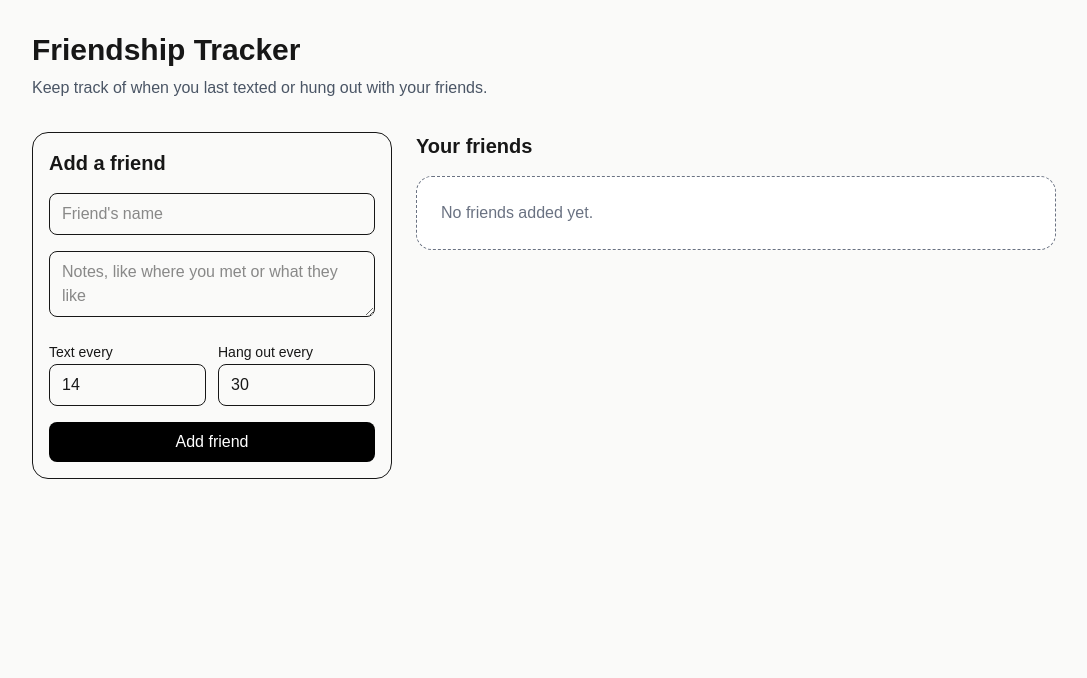
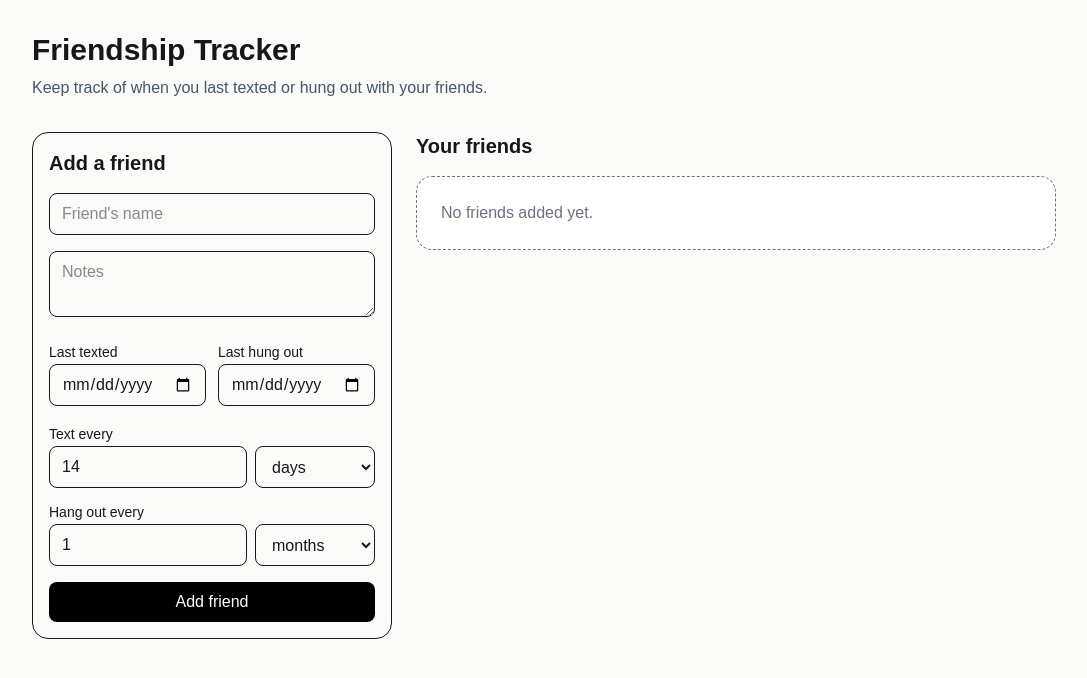
Before and after one commit to pcle1202/ft, a Next.js app: page / in a window 1280 px wide. Shown: the top 678 px of the page, without its empty margins (96-1183 px from the left). Built offline with nearby package versions, Linux system fonts and the light colour scheme.

Commit message:
allowed editing friend info; added option to choose between months or days

```diff
--- a/components/FriendCard.tsx
+++ b/components/FriendCard.tsx
@@ -1,5 +1,6 @@
 "use client";
 
+import { useState } from "react";
 import { Friend } from "@/types/friend";
 import { formatLastInteraction, getStatus } from "@/lib/date";
 
@@ -9,11 +10,45 @@ type FriendCardProps = {
   onDeleteFriend: (friendId: string) => void;
 };
 
+function daysToAmountAndUnit(days: number) {
+  if (days % 30 === 0) {
+    return { amount: days / 30, unit: "months" as const };
+  }
+
+  return { amount: days, unit: "days" as const };
+}
+
+function isoToDateInput(value?: string) {
+  if (!value) return "";
+  return value.slice(0, 10);
+}
+
 export default function FriendCard({
   friend,
   onUpdateFriend,
   onDeleteFriend,
 }: FriendCardProps) {
+  const initialText = daysToAmountAndUnit(friend.textFrequencyDays);
+  const initialHangout = daysToAmountAndUnit(friend.hangoutFrequencyDays);
+
+  const [isEditing, setIsEditing] = useState(false);
+  const [name, setName] = useState(friend.name);
+  const [notes, setNotes] = useState(friend.notes ?? "");
+  const [lastTexted, setLastTexted] = useState(
+    isoToDateInput(friend.lastTexted)
+  );
+  const [lastHungOut, setLastHungOut] = useState(
+    isoToDateInput(friend.lastHungOut)
+  );
+
+  const [textAmount, setTextAmount] = useState(initialText.amount);
+  const [textUnit, setTextUnit] = useState<"days" | "months">(initialText.unit);
+
+  const [hangoutAmount, setHangoutAmount] = useState(initialHangout.amount);
+  const [hangoutUnit, setHangoutUnit] = useState<"days" | "months">(
+    initialHangout.unit
+  );
+
   const textStatus = getStatus(friend.lastTexted, friend.textFrequencyDays);
   const hangoutStatus = getStatus(
     friend.lastHungOut,
@@ -32,6 +67,145 @@ export default function FriendCard({
     return "bg-red-100 text-red-700";
   }
 
+  function handleSave() {
+    onUpdateFriend({
+      ...friend,
+      name,
+      notes,
+      lastTexted: lastTexted ? new Date(lastTexted).toISOString() : undefined,
+      lastHungOut: lastHungOut ? new Date(lastHungOut).toISOString() : undefined,
+      textFrequencyDays: textUnit === "months" ? textAmount * 30 : textAmount,
+      hangoutFrequencyDays:
+        hangoutUnit === "months" ? hangoutAmount * 30 : hangoutAmount,
+    });
+
+    setIsEditing(false);
+  }
+
+  function handleCancel() {
+    const resetText = daysToAmountAndUnit(friend.textFrequencyDays);
+    const resetHangout = daysToAmountAndUnit(friend.hangoutFrequencyDays);
+
+    setName(friend.name);
+    setNotes(friend.notes ?? "");
+    setLastTexted(isoToDateInput(friend.lastTexted));
+    setLastHungOut(isoToDateInput(friend.lastHungOut));
+    setTextAmount(resetText.amount);
+    setTextUnit(resetText.unit);
+    setHangoutAmount(resetHangout.amount);
+    setHangoutUnit(resetHangout.unit);
+    setIsEditing(false);
+  }
+
+  if (isEditing) {
+    return (
+      <div className="rounded-2xl border bg-white p-4 shadow-sm space-y-4">
+        <input
+          className="w-full rounded-lg border px-3 py-2"
+          value={name}
+          onChange={(e) => setName(e.target.value)}
+        />
+
+        <textarea
+          className="w-full rounded-lg border px-3 py-2"
+          value={notes}
+          onChange={(e) => setNotes(e.target.value)}
+          placeholder="Notes"
+        />
+
+        <div className="grid gap-3 sm:grid-cols-2">
+          <label className="space-y-1">
+            <span className="text-sm">Last texted</span>
+            <input
+              type="date"
+              className="w-full rounded-lg border px-3 py-2"
+              value={lastTexted}
+              onChange={(e) => setLastTexted(e.target.value)}
+            />
+          </label>
+
+          <label className="space-y-1">
+            <span className="text-sm">Last hung out</span>
+            <input
+              type="date"
+              className="w-full rounded-lg border px-3 py-2"
+              value={lastHungOut}
+              onChange={(e) => setLastHungOut(e.target.value)}
+            />
+          </label>
+        </div>
+
+        <div className="space-y-3">
+          <label className="space-y-1 block">
+            <span className="text-sm">Text every</span>
+
+            <div className="grid grid-cols-[minmax(90px,1fr)_120px] gap-2">
+              <input
+                type="number"
+                className="w-full rounded-lg border px-3 py-2"
+                value={textAmount}
+                onChange={(e) => setTextAmount(Number(e.target.value))}
+                min={1}
+              />
+
+              <select
+                className="w-full rounded-lg border px-3 py-2"
+                value={textUnit}
+                onChange={(e) =>
+                  setTextUnit(e.target.value as "days" | "months")
+                }
+              >
+                <option value="days">days</option>
+                <option value="months">months</option>
+              </select>
+            </div>
+          </label>
+
+          <label className="space-y-1 block">
+            <span className="text-sm">Hang out every</span>
+
+            <div className="grid grid-cols-[minmax(90px,1fr)_120px] gap-2">
+              <input
+                type="number"
+                className="w-full rounded-lg border px-3 py-2"
+                value={hangoutAmount}
+                onChange={(e) => setHangoutAmount(Number(e.target.value))}
+                min={1}
+              />
+
+              <select
+                className="w-full rounded-lg border px-3 py-2"
+                value={hangoutUnit}
+                onChange={(e) =>
+                  setHangoutUnit(e.target.value as "days" | "months")
+                }
+              >
+                <option value="days">days</option>
+                <option value="months">months</option>
+              </select>
+            </div>
+          </label>
+        </div>
+
+        <div className="grid grid-cols-2 gap-2">
+          <button
+            className="rounded-lg bg-black px-3 py-2 text-sm text-white"
+            onClick={handleSave}
+          >
+            Save
+          </button>
+
+          <button
+            className="rounded-lg border px-3 py-2 text-sm"
+            onClick={handleCancel}
+          >
+            Cancel
+          </button>
+        </div>
+      </div>
+    );
+  }
+
   return (
     <div className="rounded-2xl border bg-white p-4 shadow-sm space-y-4">
       <div>
@@ -40,16 +214,24 @@ export default function FriendCard({
       </div>
 
       <div className="space-y-2 text-sm">
-        <div className="flex items-center justify-between">
+        <div className="flex items-center justify-between gap-4">
           <span>Last texted: {formatLastInteraction(friend.lastTexted)}</span>
-          <span className={`rounded-full px-2 py-1 text-xs ${statusClass(textStatus)}`}>
+          <span
+            className={`shrink-0 rounded-full px-2 py-1 text-xs ${statusClass(
+              textStatus
+            )}`}
+          >
             {statusLabel(textStatus)}
           </span>
         </div>
 
-        <div className="flex items-center justify-between">
+        <div className="flex items-center justify-between gap-4">
           <span>Last hung out: {formatLastInteraction(friend.lastHungOut)}</span>
-          <span className={`rounded-full px-2 py-1 text-xs ${statusClass(hangoutStatus)}`}>
+          <span
+            className={`shrink-0 rounded-full px-2 py-1 text-xs ${statusClass(
+              hangoutStatus
+            )}`}
+          >
             {statusLabel(hangoutStatus)}
           </span>
         </div>
@@ -81,6 +263,14 @@ export default function FriendCard({
         </button>
       </div>
 
+      <div className="flex justify-between">
+        <button
+          className="text-sm text-gray-600"
+          onClick={() => setIsEditing(true)}
+        >
+          Edit
+        </button>
+
         <button
           className="text-sm text-red-500"
           onClick={() => onDeleteFriend(friend.id)}
@@ -88,5 +278,6 @@ export default function FriendCard({
           Delete
         </button>
       </div>
+    </div>
   );
 }
--- a/components/FriendForm.tsx
+++ b/components/FriendForm.tsx
@@ -10,8 +10,15 @@ type FriendFormProps = {
 export default function FriendForm({ onAddFriend }: FriendFormProps) {
   const [name, setName] = useState("");
   const [notes, setNotes] = useState("");
-  const [textFrequencyDays, setTextFrequencyDays] = useState(14);
-  const [hangoutFrequencyDays, setHangoutFrequencyDays] = useState(30);
+
+  const [lastTexted, setLastTexted] = useState("");
+  const [lastHungOut, setLastHungOut] = useState("");
+
+  const [textAmount, setTextAmount] = useState(14);
+  const [textUnit, setTextUnit] = useState<"days" | "months">("days");
+
+  const [hangoutAmount, setHangoutAmount] = useState(1);
+  const [hangoutUnit, setHangoutUnit] = useState<"days" | "months">("months");
 
   function handleSubmit(e: React.FormEvent) {
     e.preventDefault();
@@ -20,8 +27,11 @@ export default function FriendForm({ onAddFriend }: FriendFormProps) {
       id: crypto.randomUUID(),
       name,
       notes,
-      textFrequencyDays,
-      hangoutFrequencyDays,
+      lastTexted: lastTexted ? new Date(lastTexted).toISOString() : undefined,
+      lastHungOut: lastHungOut ? new Date(lastHungOut).toISOString() : undefined,
+      textFrequencyDays: textUnit === "months" ? textAmount * 30 : textAmount,
+      hangoutFrequencyDays:
+        hangoutUnit === "months" ? hangoutAmount * 30 : hangoutAmount,
       createdAt: new Date().toISOString(),
     };
 
@@ -29,8 +39,12 @@ export default function FriendForm({ onAddFriend }: FriendFormProps) {
 
     setName("");
     setNotes("");
-    setTextFrequencyDays(14);
-    setHangoutFrequencyDays(30);
+    setLastTexted("");
+    setLastHungOut("");
+    setTextAmount(14);
+    setTextUnit("days");
+    setHangoutAmount(1);
+    setHangoutUnit("months");
   }
 
   return (
@@ -47,32 +61,82 @@ export default function FriendForm({ onAddFriend }: FriendFormProps) {
 
       <textarea
         className="w-full rounded-lg border px-3 py-2"
-        placeholder="Notes, like where you met or what they like"
+        placeholder="Notes"
         value={notes}
         onChange={(e) => setNotes(e.target.value)}
       />
 
-      <div className="grid grid-cols-2 gap-3">
+      <div className="grid gap-3 sm:grid-cols-2">
         <label className="space-y-1">
-          <span className="text-sm">Text every</span>
+          <span className="text-sm">Last texted</span>
           <input
-            type="number"
+            type="date"
             className="w-full rounded-lg border px-3 py-2"
-            value={textFrequencyDays}
-            onChange={(e) => setTextFrequencyDays(Number(e.target.value))}
-            min={1}
+            value={lastTexted}
+            onChange={(e) => setLastTexted(e.target.value)}
           />
         </label>
 
         <label className="space-y-1">
+          <span className="text-sm">Last hung out</span>
+          <input
+            type="date"
+            className="w-full rounded-lg border px-3 py-2"
+            value={lastHungOut}
+            onChange={(e) => setLastHungOut(e.target.value)}
+          />
+        </label>
+      </div>
+
+      <div className="space-y-3">
+        <label className="space-y-1 block">
+          <span className="text-sm">Text every</span>
+
+          <div className="grid grid-cols-[minmax(90px,1fr)_120px] gap-2">
+            <input
+              type="number"
+              className="w-full rounded-lg border px-3 py-2"
+              value={textAmount}
+              onChange={(e) => setTextAmount(Number(e.target.value))}
+              min={1}
+            />
+
+            <select
+              className="w-full rounded-lg border px-3 py-2"
+              value={textUnit}
+              onChange={(e) =>
+                setTextUnit(e.target.value as "days" | "months")
+              }
+            >
+              <option value="days">days</option>
+              <option value="months">months</option>
+            </select>
+          </div>
+        </label>
+
+        <label className="space-y-1 block">
           <span className="text-sm">Hang out every</span>
-          <input
-            type="number"
-            className="w-full rounded-lg border px-3 py-2"
-            value={hangoutFrequencyDays}
-            onChange={(e) => setHangoutFrequencyDays(Number(e.target.value))}
-            min={1}
-          />
+
+          <div className="grid grid-cols-[minmax(90px,1fr)_120px] gap-2">
+            <input
+              type="number"
+              className="w-full rounded-lg border px-3 py-2"
+              value={hangoutAmount}
+              onChange={(e) => setHangoutAmount(Number(e.target.value))}
+              min={1}
+            />
+
+            <select
+              className="w-full rounded-lg border px-3 py-2"
+              value={hangoutUnit}
+              onChange={(e) =>
+                setHangoutUnit(e.target.value as "days" | "months")
+              }
+            >
+              <option value="days">days</option>
+              <option value="months">months</option>
+            </select>
+          </div>
         </label>
       </div>
 
```
Lines whose indentation alone changed are shown as unchanged.
